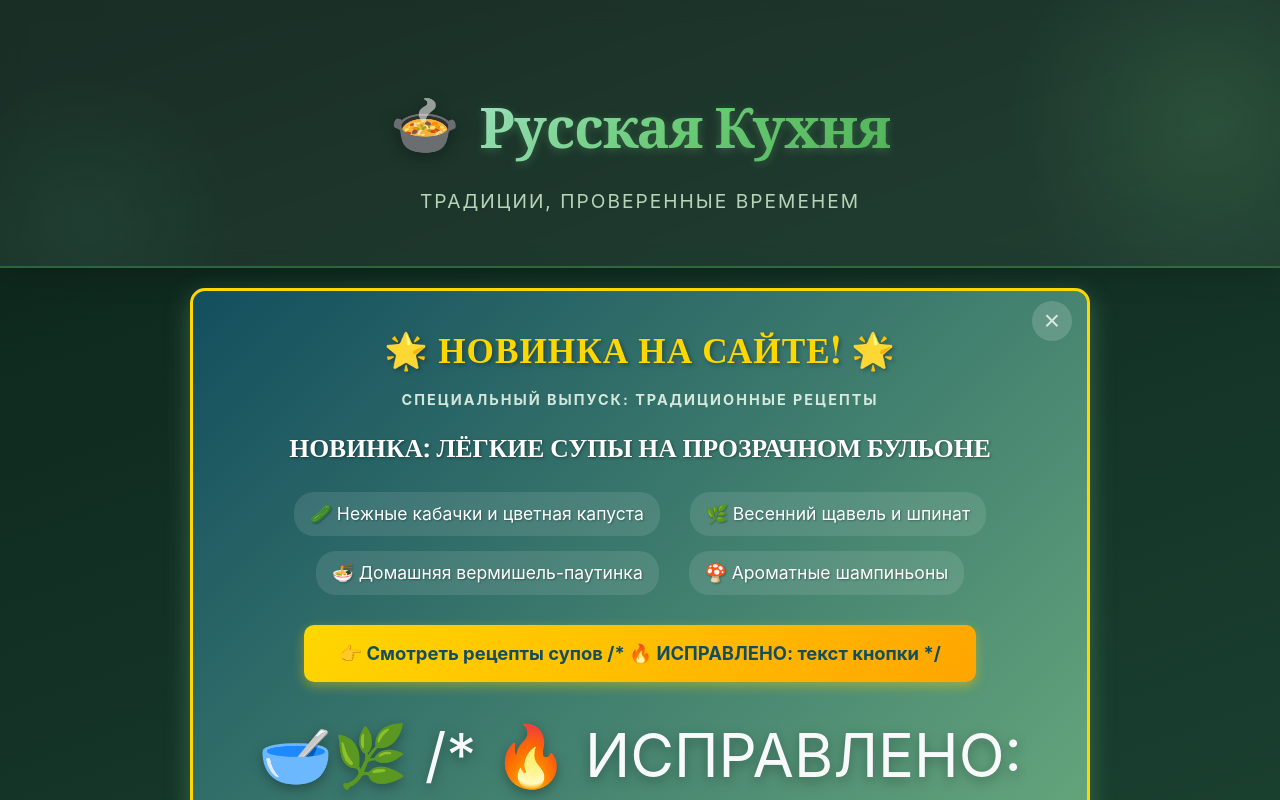
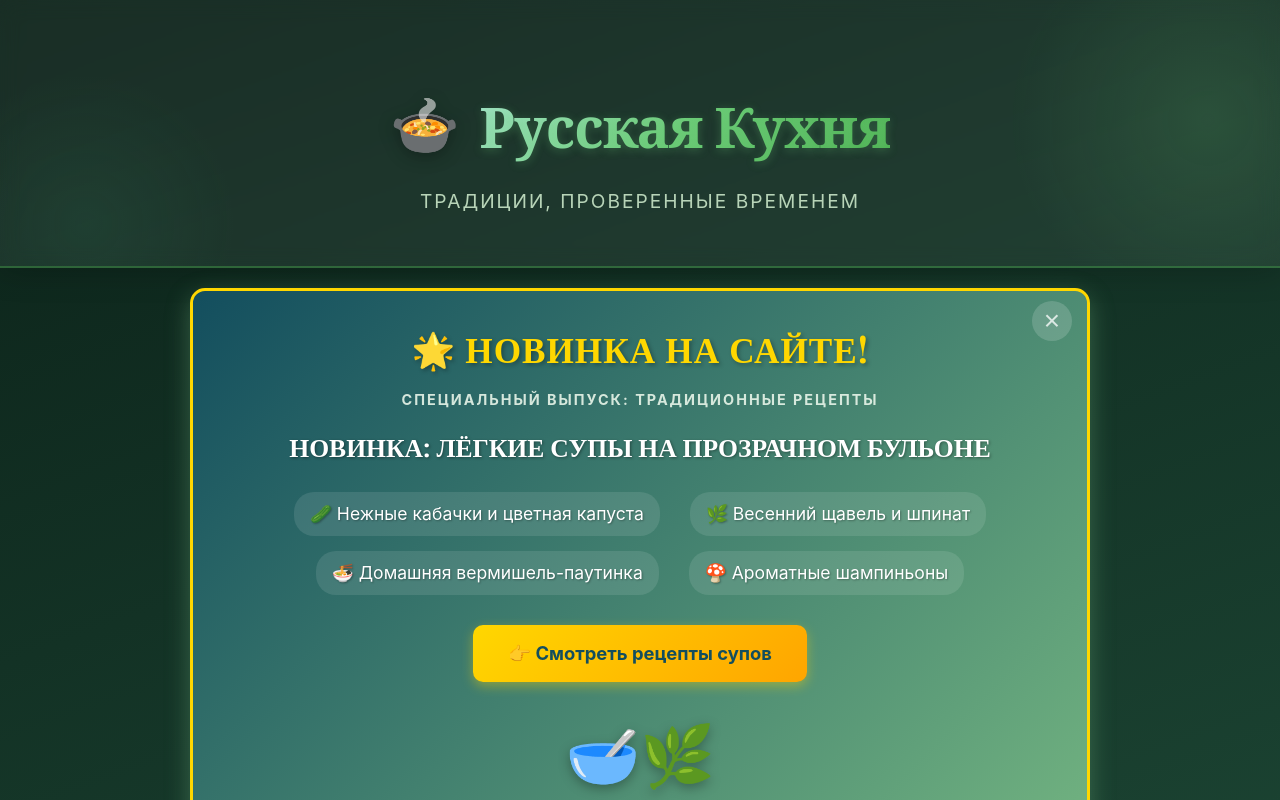
Before and after one commit to svideoproekt-ship-it/russka-kuhnya-9551, a React (Vite) app: page / in a window 1280 px wide. Shown: the top 800 px of the page. Built offline with nearby package versions, Linux system fonts and the light colour scheme; a web font is replaced by a local one.

Commit message:
fix: remove visible comments from banner JSX

```diff
--- a/src/components/SoupWeekBanner.jsx
+++ b/src/components/SoupWeekBanner.jsx
@@ -4,11 +4,9 @@ import { Link } from 'react-router-dom';
 const SoupWeekBanner = () => {
   const [isVisible, setIsVisible] = useState(true);
 
-  // 🔥 Автоматически генерируем ключ на основе заголовка баннера
   const bannerTitle = "НОВИНКА: ЛЁГКИЕ СУПЫ НА ПРОЗРАЧНОМ БУЛЬОНЕ";
   const bannerSubtitle = "Специальное обновление по просьбе наших подписчиков!";
 
-  // 🔥 Безопасное создание ключа без btoa (работает с русским текстом)
   const bannerKey = 'soupWeekBanner_' + bannerTitle.replace(/[^a-zA-Z0-9а-яА-ЯёЁ]/g, '').slice(0, 20);
 
   useEffect(() => {
@@ -28,7 +26,6 @@ const SoupWeekBanner = () => {
   return (
     <div style={{
       position: 'relative',
-      // 🔥 ИСПРАВЛЕНО: Свежий весенний градиент (зелёный/золотой), идеально для лёгких супов
       background: 'linear-gradient(135deg, #134E5E 0%, #71B280 100%)',
       borderRadius: '15px',
       padding: '30px',
@@ -77,10 +74,10 @@ const SoupWeekBanner = () => {
         textShadow: '2px 2px 4px rgba(0,0,0,0.3)',
         letterSpacing: '1px'
       }}>
-        🌟 НОВИНКА НА САЙТЕ! 🌟
+        🌟 НОВИНКА НА САЙТЕ!
       </h2>
 
-      {/* День / Подзаголовок */}
+      {/* Подзаголовок */}
       <p style={{
         color: '#e8f5e9',
         fontSize: '0.9rem',
@@ -142,7 +139,7 @@ const SoupWeekBanner = () => {
       {/* Кнопка */}
       <div style={{ textAlign: 'center' }}>
         <Link
-          to="/soups" /* 🔥 ИСПРАВЛЕНО: теперь ведёт на супы, а не на напитки! */
+          to="/soups"
           style={{
             display: 'inline-block',
             padding: '14px 35px',
@@ -164,13 +161,13 @@ const SoupWeekBanner = () => {
             e.currentTarget.style.boxShadow = '0 4px 12px rgba(255, 215, 0, 0.4)';
           }}
         >
-          👉 Смотреть рецепты супов /* 🔥 ИСПРАВЛЕНО: текст кнопки */
+          👉 Смотреть рецепты супов
         </Link>
       </div>
 
       {/* Иконка */}
       <div style={{ fontSize: '60px', textAlign: 'center', marginTop: '25px', filter: 'drop-shadow(0 4px 6px rgba(0,0,0,0.3))' }}>
-        🥣🌿 /* 🔥 ИСПРАВЛЕНО: иконка супа и зелени вместо черёмухи */
+        🥣🌿
       </div>
 
       {/* CSS анимация */}
```
